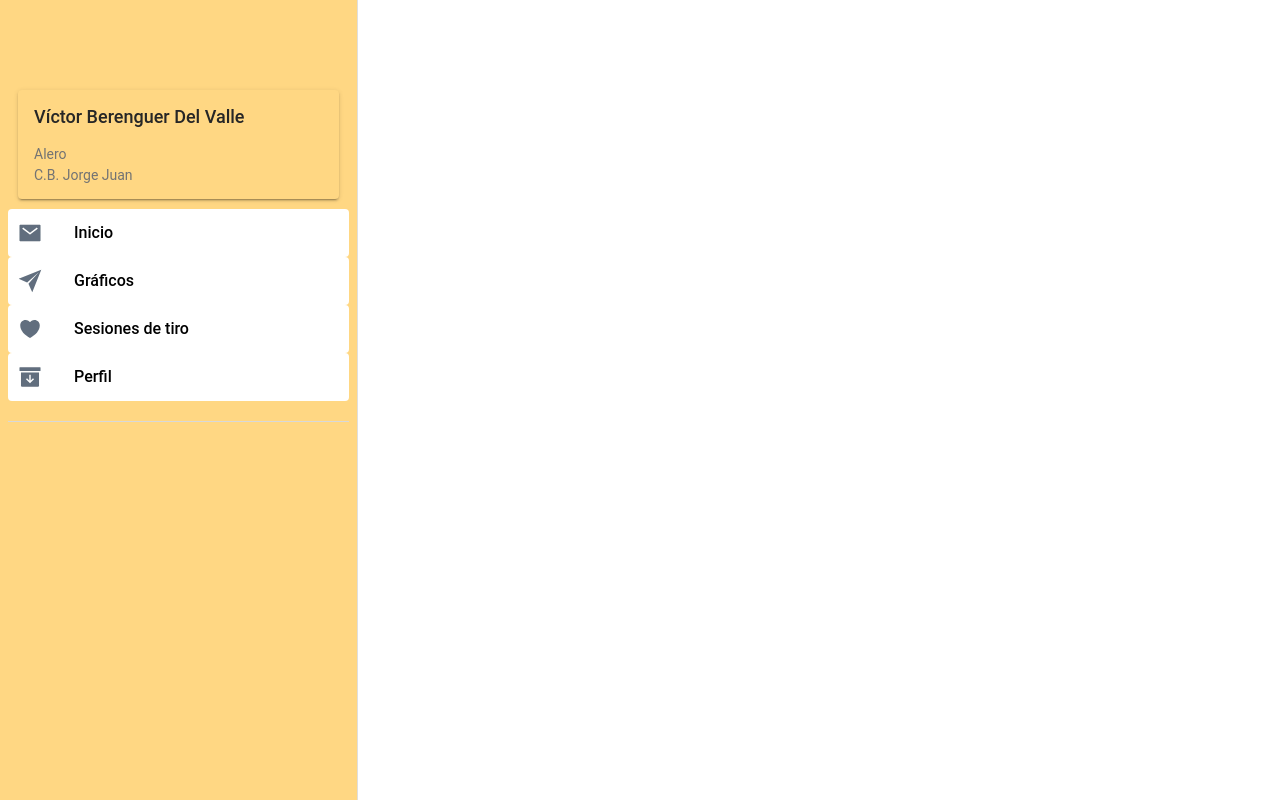
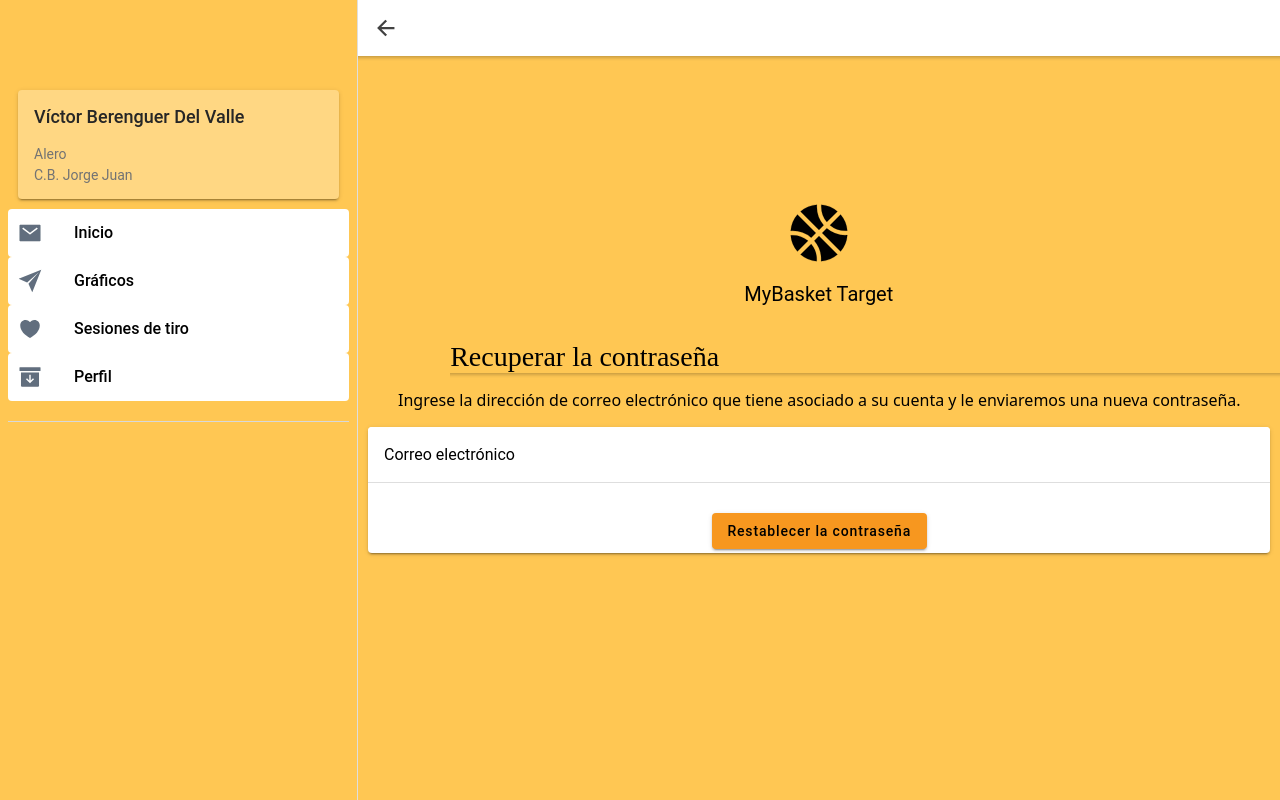
Before and after one commit to vbdv2000/MyTarget, a React (Create React App) app: page /recuperar in a window 1280 px wide. Built offline with nearby package versions, Linux system fonts and the light colour scheme.

Commit message:
login, registro y restablecer la contraseña visualmente terminados con backButton

```diff
--- a/src/App.tsx
+++ b/src/App.tsx
@@ -24,6 +24,7 @@
 import './theme/variables.css';
 import Page from './pages/Page';
 import Registro from './pages/Login/Registro';
+import Recuperar from './pages/Login/Recuperar';
 
 setupIonicReact();
 
@@ -38,6 +39,7 @@
           <IonRouterOutlet id="main">
           <Route exact path="/login" component={Login} />
           <Route exact path="/registro" component={Registro} />
+          <Route exact path="/recuperar" component={Recuperar} />
 
             <Route path="/" exact={true}>
               <Redirect to="/page/Inicio" />
--- a/src/components/Menu.css
+++ b/src/components/Menu.css
@@ -1,6 +1,6 @@
 ion-menu ion-content {
   font-family: var(--ion-font-family, cursive);
-  --background: var(--ion-item-background, var(--ion-background-color, #ffd783));
+  --background: var(--ion-item-background, var(--ion-background-color, #ffc753));
 }
 
 ion-menu.md ion-content {
@@ -12,7 +12,7 @@
 
 ion-menu.md ion-list {
   padding: 20px 0;
-  background-color: #ffd783;
+  background-color: #ffc753;
   margin-top: 40px;
 }
 
@@ -82,7 +82,7 @@
 
 ion-menu.ios ion-list {
   padding: 20px 0 0 0;
-  background-color: #ffd783;
+  background-color: #ffc753;
   margin-top: 40px;
 
 }
--- a/src/pages/Login/Login.css
+++ b/src/pages/Login/Login.css
@@ -1,5 +1,5 @@
 ion-content {
-    --background: var(--ion-background-color, #ffd783);
+    --background: var(--ion-background-color, #ffc753);
   }
 
 
@@ -17,7 +17,7 @@
 }
 
 #boton_enviar{
-    margin-top: 40px;
+    margin-top: 30px;
     --background: #f7971f
 }
 
@@ -37,7 +37,26 @@
     --placeholder-opacity: 0.8;
 }
 
+ion-select-selected{
+    background-color: DodgerBlue;
+}
 ion-select.md{
     --placeholder-color:black;
     --placeholder-opacity: 0.8;
+
 }
+
+
+#recuperar_contrasena{
+    margin-left:10%;
+    margin-top:30px;
+    font-size: 28px;
+    font-family: cursive;
+}
+
+
+.recuperaInfo{
+    margin-left: 40px;
+    margin-right: 20px;
+    font-family: system-ui;
+}
--- a/src/pages/Login/Login.tsx
+++ b/src/pages/Login/Login.tsx
@@ -1,5 +1,5 @@
 import React, { useState } from 'react';
-import { IonContent, IonHeader, IonPage, IonTitle, IonToolbar, IonInput, IonButton, IonItem, IonLabel, IonText, IonIcon, IonCard, IonFooter, IonGrid, IonCol, IonRow, IonButtons } from '@ionic/react';
+import { IonContent, IonHeader, IonPage, IonTitle, IonToolbar, IonInput, IonButton, IonItem, IonLabel, IonText, IonIcon, IonCard, IonFooter, IonGrid, IonCol, IonRow, IonButtons, IonBackButton } from '@ionic/react';
 import { basketball } from 'ionicons/icons';
 import './Login.css';
 
@@ -23,7 +23,6 @@
 
   return (
     <IonPage>
-
       <IonContent>
         <IonRow>
           <IonCol style={{ textAlign:"center" }}>
@@ -60,10 +59,10 @@
 
           <IonToolbar>
             <IonButtons slot="start">
-              <IonButton color="blue" class='links' fill="clear" routerLink="/recuperar">Olvidé la contraseña</IonButton>
+              <IonButton color="tertiary" fill="outline" routerLink="/recuperar">Olvidé la contraseña</IonButton>
             </IonButtons>
             <IonButtons slot="end">
-              <IonButton color="blue" class='links' fill="clear" routerLink="/registro">Regístrate aquí</IonButton>
+              <IonButton color="tertiary" fill="outline" routerLink="/registro">Regístrate aquí</IonButton>
             </IonButtons>
           </IonToolbar>
 
--- /dev/null
+++ b/src/pages/Login/Recuperar.tsx
@@ -0,0 +1,63 @@
+import { IonContent, IonHeader, IonPage, IonTitle, IonToolbar, IonInput, IonButton, IonCol, IonIcon, IonLabel, IonRow, IonCard, IonItem, IonBackButton, IonButtons } from '@ionic/react';
+import { basketball } from 'ionicons/icons';
+import React, { useState } from 'react';
+import './Login.css';
+
+const Recuperar: React.FC = () => {
+  const [email, setEmail] = useState('');
+
+  const handleEmailChange = (event: CustomEvent) => {
+    setEmail(event.detail.value!);
+  }
+
+  const handleSubmit = () => {
+    console.log(`Email: ${email}`);
+    // aquí puedes agregar la lógica para enviar el email
+  }
+
+  return (
+    <IonPage>
+        <IonHeader>
+            <IonToolbar>
+            <IonButtons slot="start">
+                <IonBackButton defaultHref="/login" />
+            </IonButtons>
+            </IonToolbar>
+      </IonHeader>
+      <IonContent>
+        <IonRow>
+          <IonCol style={{ textAlign:"center" }}>
+            <IonIcon ios={basketball} md={basketball}
+                style={{ fontSize: "70px", marginTop: "15%" }}
+              />
+          </IonCol>
+        </IonRow>
+
+        <IonRow>
+          <IonCol style={{ textAlign:"center" }}>
+            <IonLabel id='title'>
+              MyBasket Target
+            </IonLabel>
+          </IonCol>
+        </IonRow>
+
+        <IonHeader id="recuperar_contrasena">
+          Recuperar la contraseña
+        </IonHeader>
+        <p className='recuperaInfo'>Ingrese la dirección de correo electrónico que tiene asociado a su cuenta y le enviaremos una nueva contraseña.</p>
+        <IonCard>
+            <IonItem>
+                <IonLabel position="floating">Correo electrónico</IonLabel>
+                <IonInput type="email" placeholder="Escribe el email de la cuenta" onIonChange={handleEmailChange}></IonInput>
+            </IonItem>
+            <div style={{ display: 'flex', justifyContent: 'center', alignItems: 'center'}}>
+                <IonButton id="boton_enviar" onClick={handleSubmit}>Restablecer la contraseña</IonButton>
+            </div>
+        </IonCard>
+
+      </IonContent>
+    </IonPage>
+  );
+};
+
+export default Recuperar;
--- a/src/pages/Login/Registro.tsx
+++ b/src/pages/Login/Registro.tsx
@@ -1,5 +1,5 @@
 import React, { useState } from 'react';
-import { IonPage, IonContent, IonItem, IonLabel, IonInput, IonButton, IonCol, IonIcon, IonRow, IonHeader, IonCard, IonList, IonSelect, IonSelectOption, IonCheckbox, IonToolbar, IonButtons } from '@ionic/react';
+import { IonPage, IonContent, IonItem, IonLabel, IonInput, IonButton, IonCol, IonIcon, IonRow, IonHeader, IonCard, IonList, IonSelect, IonSelectOption, IonCheckbox, IonToolbar, IonButtons, IonBackButton } from '@ionic/react';
 import { basketball, medalOutline } from 'ionicons/icons';
 import './Login.css';
 
@@ -31,6 +31,13 @@
 
   return (
     <IonPage>
+        <IonHeader>
+            <IonToolbar>
+            <IonButtons slot="start">
+                <IonBackButton defaultHref="/login" />
+            </IonButtons>
+            </IonToolbar>
+        </IonHeader>
         <IonContent>
             <IonRow>
                 <IonCol style={{ textAlign:"center" }}>
--- a/src/theme/variables.css
+++ b/src/theme/variables.css
@@ -1,5 +1,10 @@
 /* Ionic Variables and Theming. For more info, please see:
 http://ionicframework.com/docs/theming/ */
+
+
+ion-button {
+  text-transform: none;
+ }
 
 /** Ionic CSS Variables **/
 :root {
@@ -74,6 +79,7 @@
   --ion-color-light-contrast-rgb: 0, 0, 0;
   --ion-color-light-shade: #d7d8da;
   --ion-color-light-tint: #f5f6f9;
+
 
 }
 
```
Lines whose indentation alone changed are shown as unchanged.
